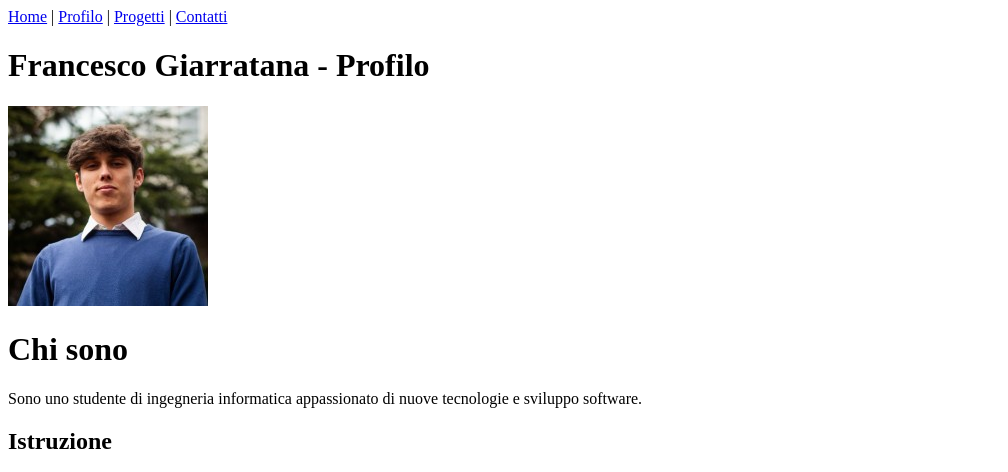
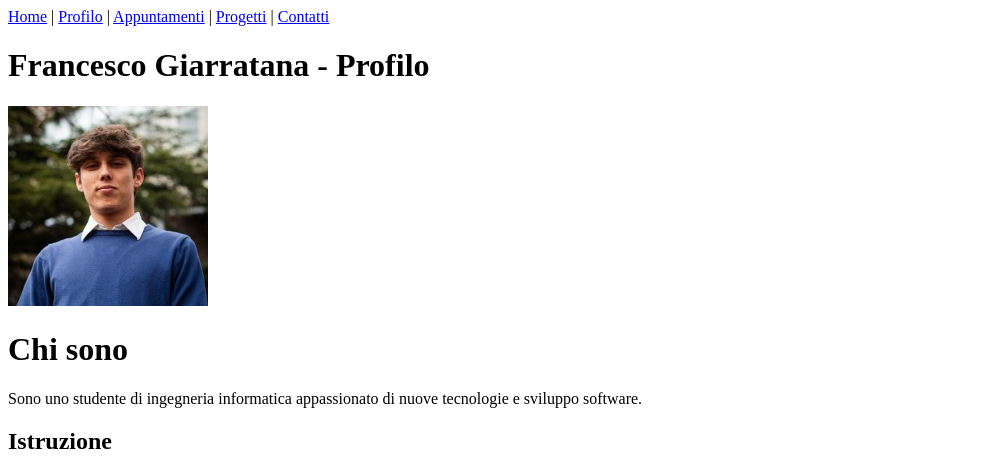
Before and after one commit to francesco1923/FrancescoGiarratana.github.io, a plain HTML site: page index.html in a window 1280 px wide. Shown: the top 472 px of the page, without its empty margins (0-1008 px from the left). Drawn offline with Linux system fonts and the light colour scheme.

Commit message:
Add link to Appuntamenti in navigation menu

```diff
--- a/index.html
+++ b/index.html
@@ -9,6 +9,7 @@
 <nav>
     <a href="index.html">Home</a> |
     <a href="Profilo.html">Profilo</a> |
+    <a href="Appuntamenti.html">Appuntamenti</a> |
     <a href="Progetti.html">Progetti</a> |
     <a href="Contatti.html">Contatti</a>
 </nav>
```
